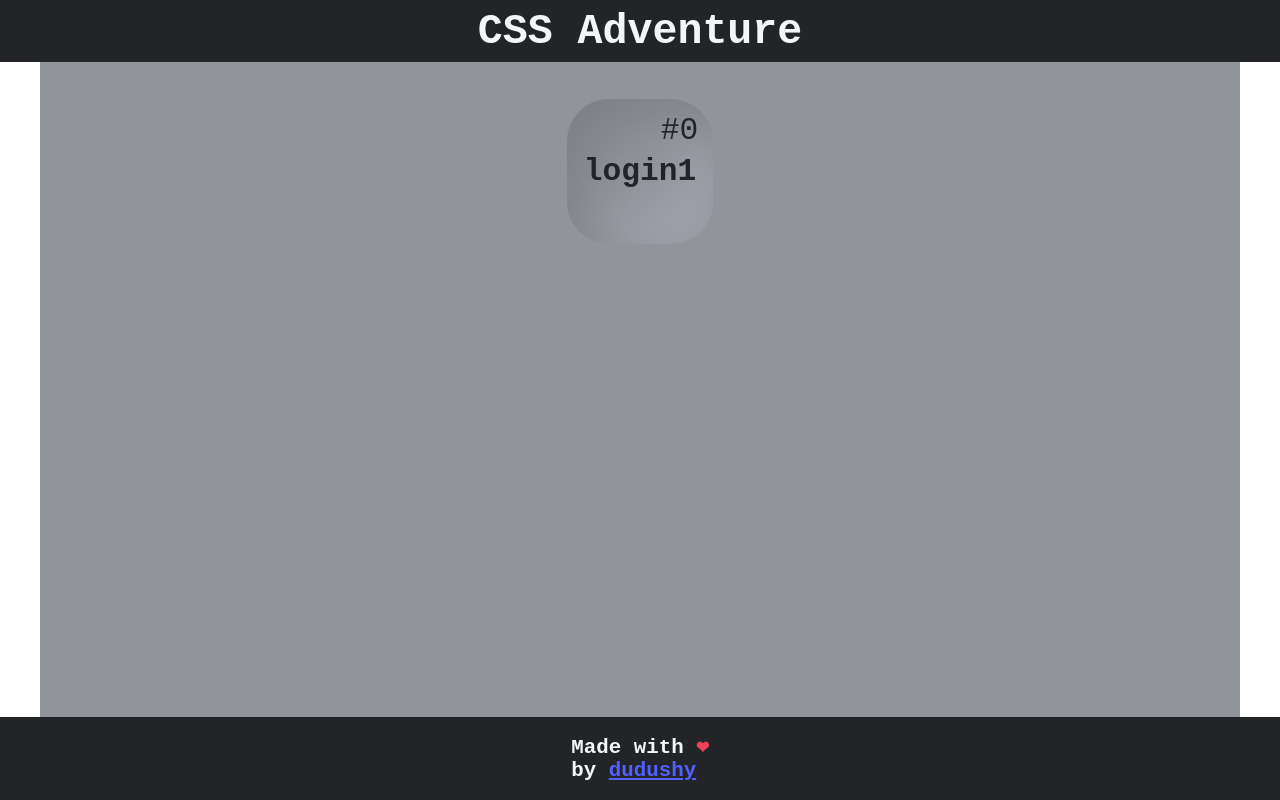
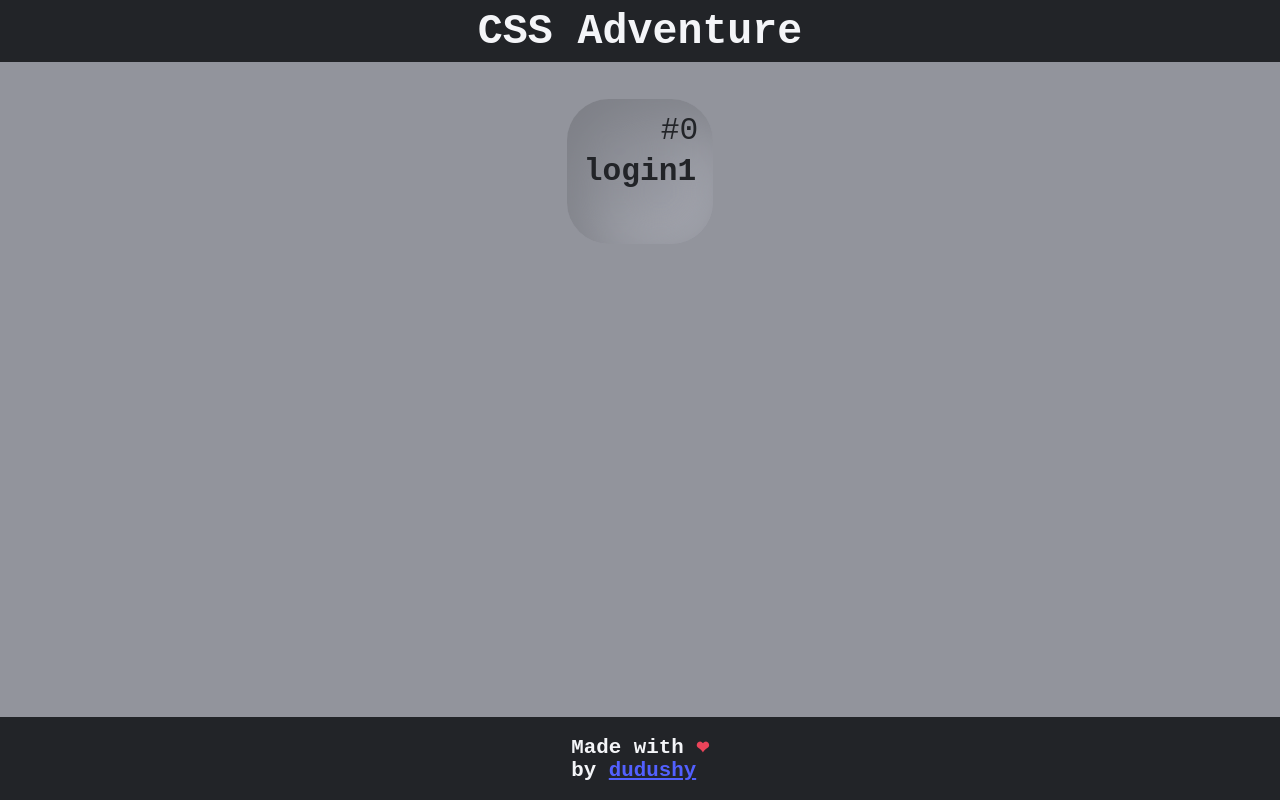
Before and after one commit to dudushy/web-adventure, an Angular app: page / in a window 1280 px wide. Built offline with nearby package versions, Linux system fonts and the light colour scheme.

Commit message:
Update color and background

```diff
--- a/src/app/app.component.scss
+++ b/src/app/app.component.scss
@@ -5,6 +5,7 @@
   width: 100%;
   scroll-behavior: smooth;
   color: $light;
+  background: $dark;
   font-family: monospace;
 }
 
@@ -23,7 +24,6 @@ router-outlet {
 }
 
 header {
-  background: $dark;
   display: flex;
   align-items: center;
   justify-content: center;
@@ -42,7 +42,6 @@ header {
 }
 
 footer {
-  background: $dark;
   display: flex;
   align-items: center;
   justify-content: center;
@@ -68,10 +67,12 @@ footer {
 
 @media (orientation: portrait) {
   header {
-    background: $primary;
+    color: $dark;
+    background: $light;
   }
 
   footer {
-    background: $primary;
+    color: $dark;
+    background: $light;
   }
 }
--- a/src/app/pages/home/home.component.scss
+++ b/src/app/pages/home/home.component.scss
@@ -5,7 +5,8 @@
   justify-content: center;
   height: 100%;
   width: 100%;
-  color: $light;
+  background: $medium;
+  color: $dark;
 }
 
 #content {
--- a/src/app/pages/login1/login1.component.scss
+++ b/src/app/pages/login1/login1.component.scss
@@ -5,7 +5,8 @@
   justify-content: center;
   height: 100%;
   width: 100%;
-  color: $light;
+  background: $medium;
+  color: $dark;
 }
 
 #content {
--- a/src/app/pages/not-found/not-found.component.scss
+++ b/src/app/pages/not-found/not-found.component.scss
@@ -5,7 +5,8 @@
   justify-content: center;
   height: 100%;
   width: 100%;
-  color: $light;
+  background: $medium;
+  color: $dark;
 }
 
 #content {
--- a/src/app/pages/test/test.component.scss
+++ b/src/app/pages/test/test.component.scss
@@ -5,7 +5,8 @@
   justify-content: center;
   height: 100%;
   width: 100%;
-  color: $light;
+  background: $medium;
+  color: $dark;
 }
 
 #content {
```
